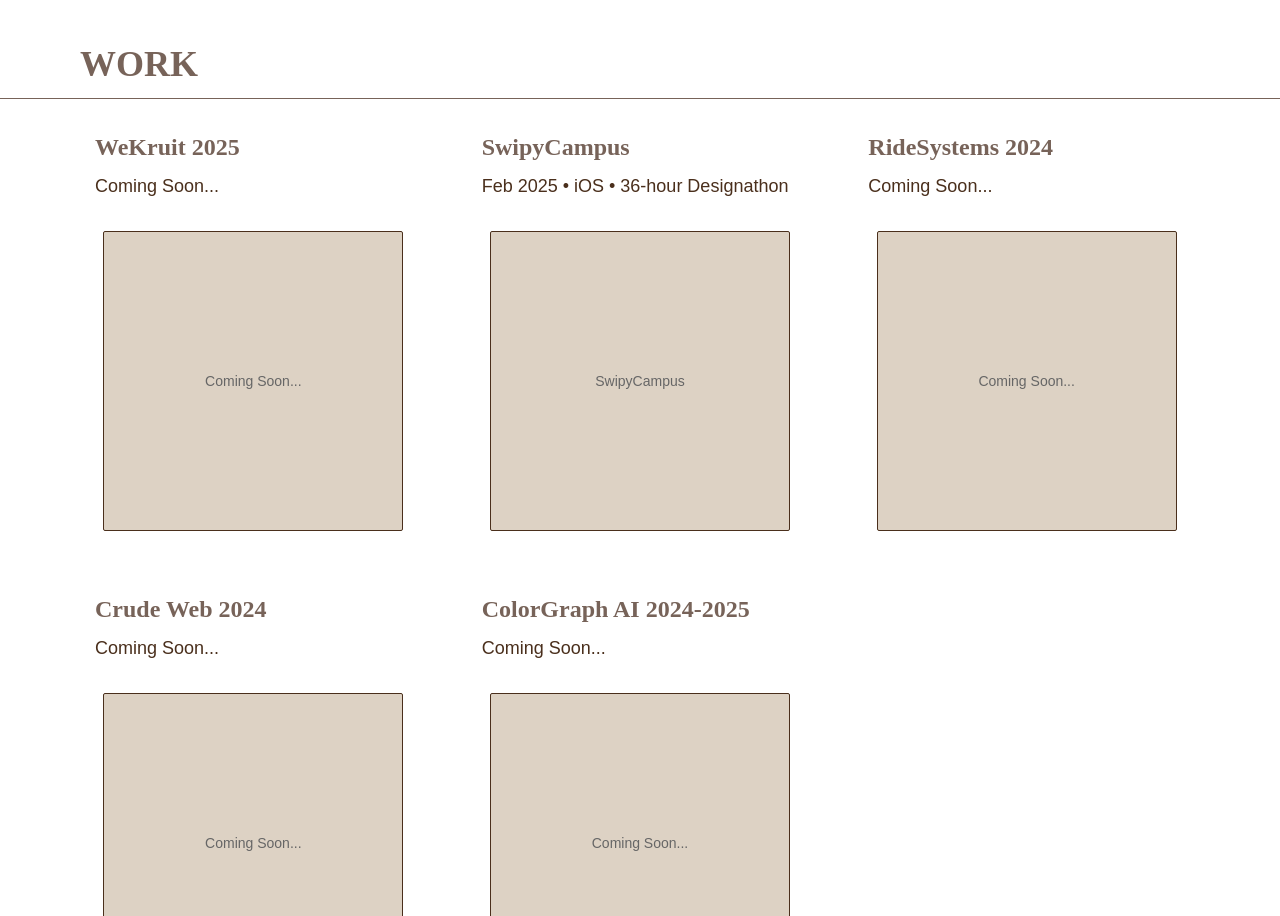
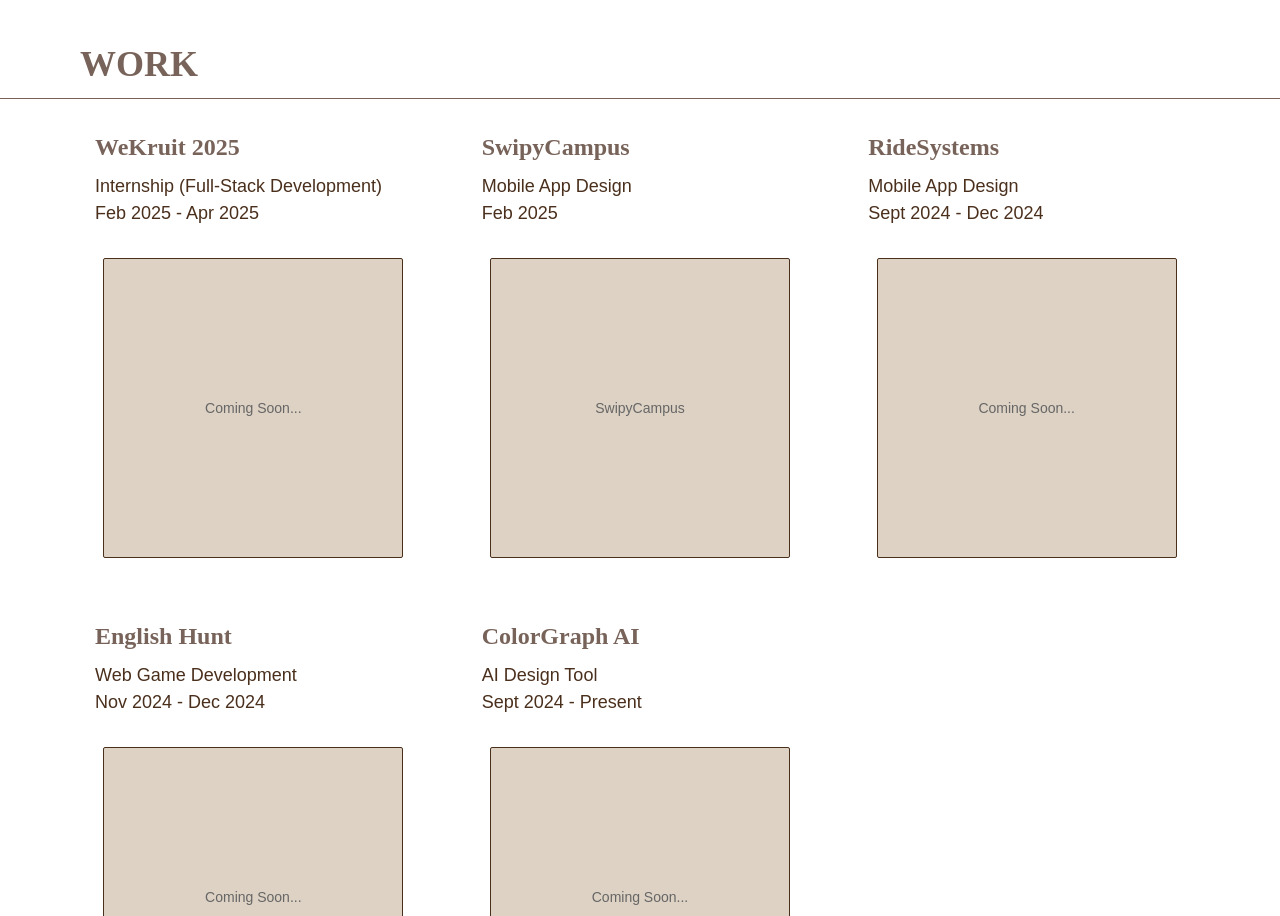
Before and after one commit to nancyhe27/portfolio-website, a React (Create React App) app: page / in a window 1280 px wide. Shown: the part 760-1676 px from the top of the page. Built offline with nearby package versions, Linux system fonts and the light colour scheme; a web font is replaced by a local one.

Commit message:
fixed routes

```diff
--- a/src/App.js
+++ b/src/App.js
@@ -8,7 +8,7 @@ import Project02 from './pages/projects/Project02';
 import Project03 from './pages/projects/Project03';
 import Project04 from './pages/projects/Project04';
 import Project05 from './pages/projects/Project05';
-import Project06 from './pages/projects/Project06';
+
 
 function ComingSoonRoute({ projectId, children }) {
   const project = portfolioData.projects.find(p => p.id === projectId);
@@ -24,12 +24,12 @@ function App() {
       <div className="App">
         <Routes>
           <Route path="/" element={<Home />} />
-          <Route path="/project-01" element={<ComingSoonRoute projectId={1}><Project01 /></ComingSoonRoute>} />
-          <Route path="/project-02" element={<ComingSoonRoute projectId={2}><Project02 /></ComingSoonRoute>} />
-          <Route path="/project-03" element={<ComingSoonRoute projectId={3}><Project03 /></ComingSoonRoute>} />
-          <Route path="/project-04" element={<ComingSoonRoute projectId={4}><Project04 /></ComingSoonRoute>} />
-          <Route path="/project-05" element={<ComingSoonRoute projectId={5}><Project05 /></ComingSoonRoute>} />
-          <Route path="/project-06" element={<ComingSoonRoute projectId={6}><Project06 /></ComingSoonRoute>} />
+          <Route path="/wekruit" element={<ComingSoonRoute projectId={1}><Project01 /></ComingSoonRoute>} />
+          <Route path="/swipycampus" element={<ComingSoonRoute projectId={2}><Project02 /></ComingSoonRoute>} />
+          <Route path="/ridesystems" element={<ComingSoonRoute projectId={3}><Project03 /></ComingSoonRoute>} />
+          <Route path="/englishhunt" element={<ComingSoonRoute projectId={4}><Project04 /></ComingSoonRoute>} />
+          <Route path="/colorgraphai" element={<ComingSoonRoute projectId={5}><Project05 /></ComingSoonRoute>} />
+
         </Routes>
       </div>
     </Router>
--- a/src/components/Gallery/PolaroidCard.js
+++ b/src/components/Gallery/PolaroidCard.js
@@ -20,7 +20,8 @@ function PolaroidCard({ project }) {
       {/* Caption ABOVE the image */}
       <div className="polaroid-caption">
         <h3>{project.title}</h3>
-        <p>{project.comingSoon ? 'Coming Soon...' : project.subtitle}</p>
+        <p>{project.task}</p>
+        <p>{project.subtitle}</p>
       </div>
 
       {/* Image below the caption */}
--- a/src/components/Navigation/Navigation.js
+++ b/src/components/Navigation/Navigation.js
@@ -1,12 +1,15 @@
 import React, { useEffect } from 'react';
 import { useNavigate, useLocation } from 'react-router-dom';
+import { portfolioData } from '../../data/portfolio-data';
 import './Navigation.css';
 
 function Navigation() {
     const navigate = useNavigate();
     const location = useLocation();
 
-    const isOnProjectPage = location.pathname.includes('/project-');
+    // Check if current path matches any project route
+    const projectRoutes = portfolioData.projects.map(project => project.route);
+    const isOnProjectPage = projectRoutes.includes(location.pathname);
 
     // Handle hash-based navigation when landing on home page
     useEffect(() => {
--- a/src/components/ProjectLayout/ProjectPageLayout.js
+++ b/src/components/ProjectLayout/ProjectPageLayout.js
@@ -9,25 +9,26 @@ function ProjectPageLayout({ projectData, children }) {
   const navigate = useNavigate();
   const location = useLocation();
 
-  // Get current project number from URL path
-  const currentProjectNum = parseInt(location.pathname.match(/project-(\d+)/)?.[1] || '1');
+  // Get current project from URL path
+  const currentRoute = location.pathname;
+  const currentProject = portfolioData.projects.find(project => project.route === currentRoute);
 
   // Get only available projects (not coming soon)
   const availableProjects = portfolioData.projects.filter(project => !project.comingSoon);
-  const availableProjectNums = availableProjects.map(project => project.id);
+  const availableRoutes = availableProjects.map(project => project.route);
 
   const goToPreviousProject = () => {
-    const currentIndex = availableProjectNums.indexOf(currentProjectNum);
-    const prevIndex = currentIndex === 0 ? availableProjectNums.length - 1 : currentIndex - 1;
-    const prevProjectNum = availableProjectNums[prevIndex];
-    navigate(`/project-${prevProjectNum.toString().padStart(2, '0')}`);
+    const currentIndex = availableRoutes.indexOf(currentRoute);
+    const prevIndex = currentIndex === 0 ? availableRoutes.length - 1 : currentIndex - 1;
+    const prevRoute = availableRoutes[prevIndex];
+    navigate(prevRoute);
   };
 
   const goToNextProject = () => {
-    const currentIndex = availableProjectNums.indexOf(currentProjectNum);
-    const nextIndex = currentIndex === availableProjectNums.length - 1 ? 0 : currentIndex + 1;
-    const nextProjectNum = availableProjectNums[nextIndex];
-    navigate(`/project-${nextProjectNum.toString().padStart(2, '0')}`);
+    const currentIndex = availableRoutes.indexOf(currentRoute);
+    const nextIndex = currentIndex === availableRoutes.length - 1 ? 0 : currentIndex + 1;
+    const nextRoute = availableRoutes[nextIndex];
+    navigate(nextRoute);
   };
 
   return (
--- a/src/data/portfolio-data.js
+++ b/src/data/portfolio-data.js
@@ -11,40 +11,45 @@ export const portfolioData = {
     {
       id: 1,
       title: "WeKruit 2025",
-      subtitle: "Ideation, UI/UX, User Research",
+      subtitle: "Feb 2025 - Apr 2025",
+      task: "Internship (Full-Stack Development)",
       thumbnail: "project-thumb-01.png",
-      route: "/project-01",
+      route: "/wekruit",
       comingSoon: true
     },
     {
       id: 2,
       title: "SwipyCampus",
-      subtitle: "Feb 2025 • iOS • 36-hour Designathon",
+      subtitle: "Feb 2025",
+      task: "Mobile App Design",
       thumbnail: "project-thumb-02.png",
-      route: "/project-02"
+      route: "/swipycampus"
     },
     {
       id: 3,
-      title: "RideSystems 2024",
-      subtitle: "Ideation, UI/UX, User Research",
+      title: "RideSystems",
+      subtitle: "Sept 2024 - Dec 2024",
+      task: "Mobile App Design",
       thumbnail: "project-thumb-03.png",
-      route: "/project-03",
+      route: "/ridesystems",
       comingSoon: true
     },
     {
       id: 4,
-      title: "Crude Web 2024",
-      subtitle: "Ideation, UI/UX, User Research",
+      title: "English Hunt",
+      subtitle: "Nov 2024 - Dec 2024",
+      task: "Web Game Development",
       thumbnail: "project-thumb-04.png",
-      route: "/project-04",
+      route: "/englishhunt",
       comingSoon: true
     },
     {
       id: 5,
-      title: "ColorGraph AI 2024-2025",
-      subtitle: "Ideation, UI/UX, User Research",
+      title: "ColorGraph AI",
+      subtitle: "Sept 2024 - Present",
+      task: "AI Design Tool",
       thumbnail: "project-thumb-05.png",
-      route: "/project-05",
+      route: "/colorgraphai",
       comingSoon: true
     },
   ],
```
